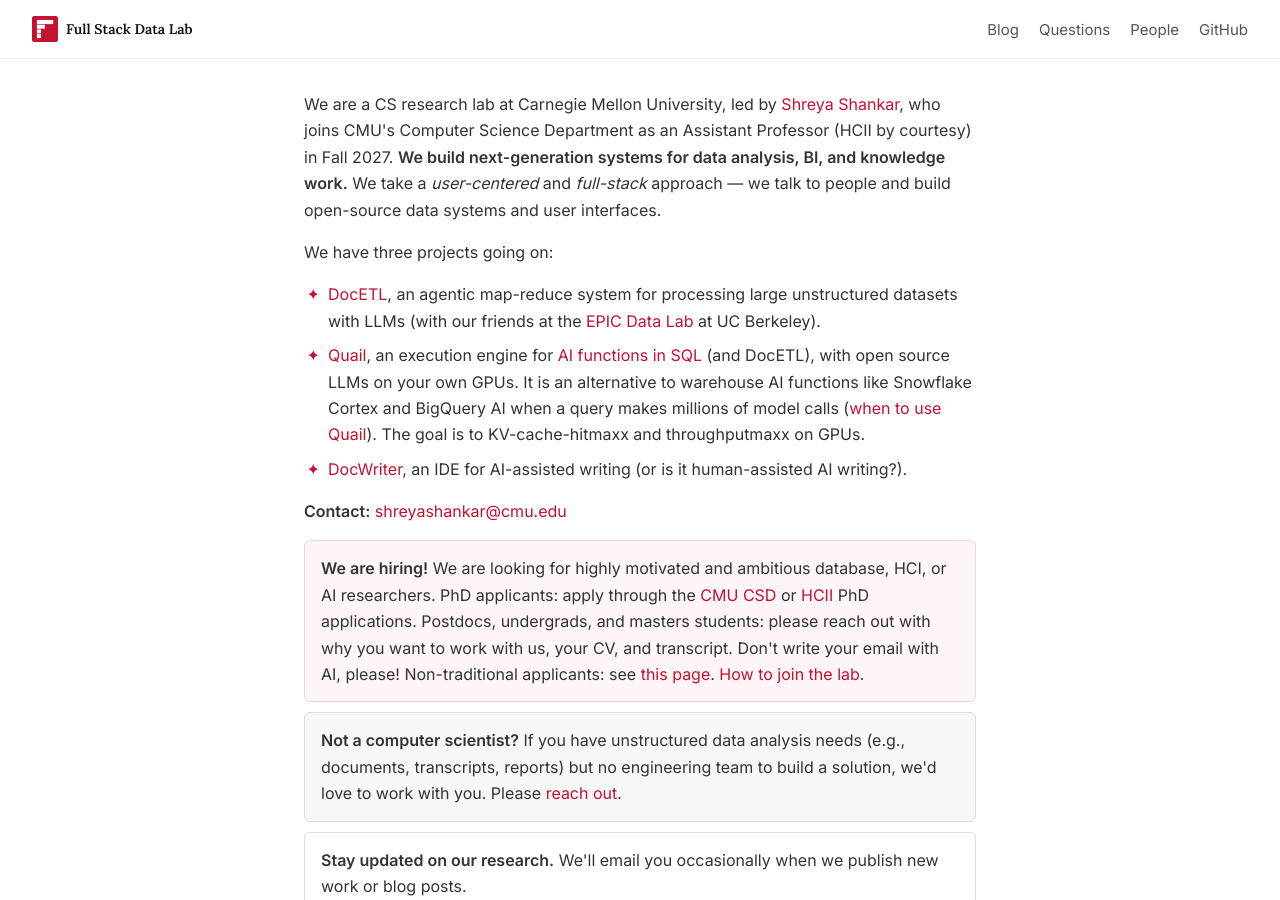
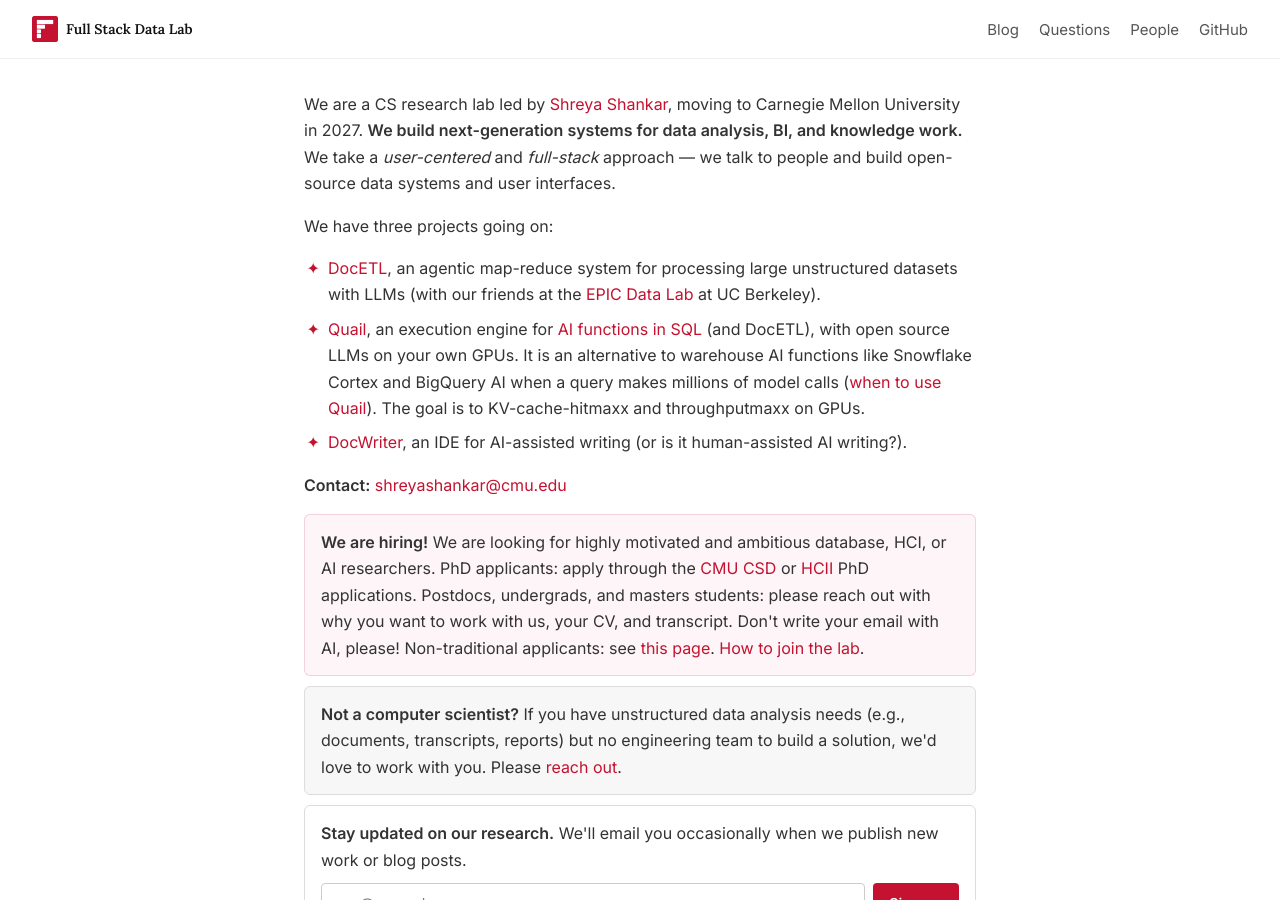
Before and after one commit to fsdatalab/fsdatalab.github.io, a Jekyll site: the page built from index.html, in a window 1280 px wide and 900 px high. Built offline with Jekyll 4.4.1, drawn with Linux system fonts in a browser that asks for light colours.

Commit message:
Restore the original homepage intro sentence
Co-Authored-By: Claude Opus 5.5 <noreply@anthropic.com>

```diff
--- a/index.html
+++ b/index.html
@@ -4,7 +4,7 @@ title: Full Stack Data Lab
 ---
 <div class="content">
   <p class="intro">
-    We are a CS research lab at Carnegie Mellon University, led by <a href="https://sh-reya.com">Shreya Shankar</a>, who joins CMU's Computer Science Department as an Assistant Professor (HCII by courtesy) in Fall 2027. <strong>We build next-generation systems for data analysis, BI, and knowledge work.</strong> We take a <em>user-centered</em> and <em>full-stack</em> approach — we talk to people and build open-source data systems and user interfaces.
+    We are a CS research lab led by <a href="https://sh-reya.com">Shreya Shankar</a>, moving to Carnegie Mellon University in 2027. <strong>We build next-generation systems for data analysis, BI, and knowledge work.</strong> We take a <em>user-centered</em> and <em>full-stack</em> approach — we talk to people and build open-source data systems and user interfaces.
   </p>
   <p class="intro">We have three projects going on:</p>
   <ul class="intro project-list">
```
